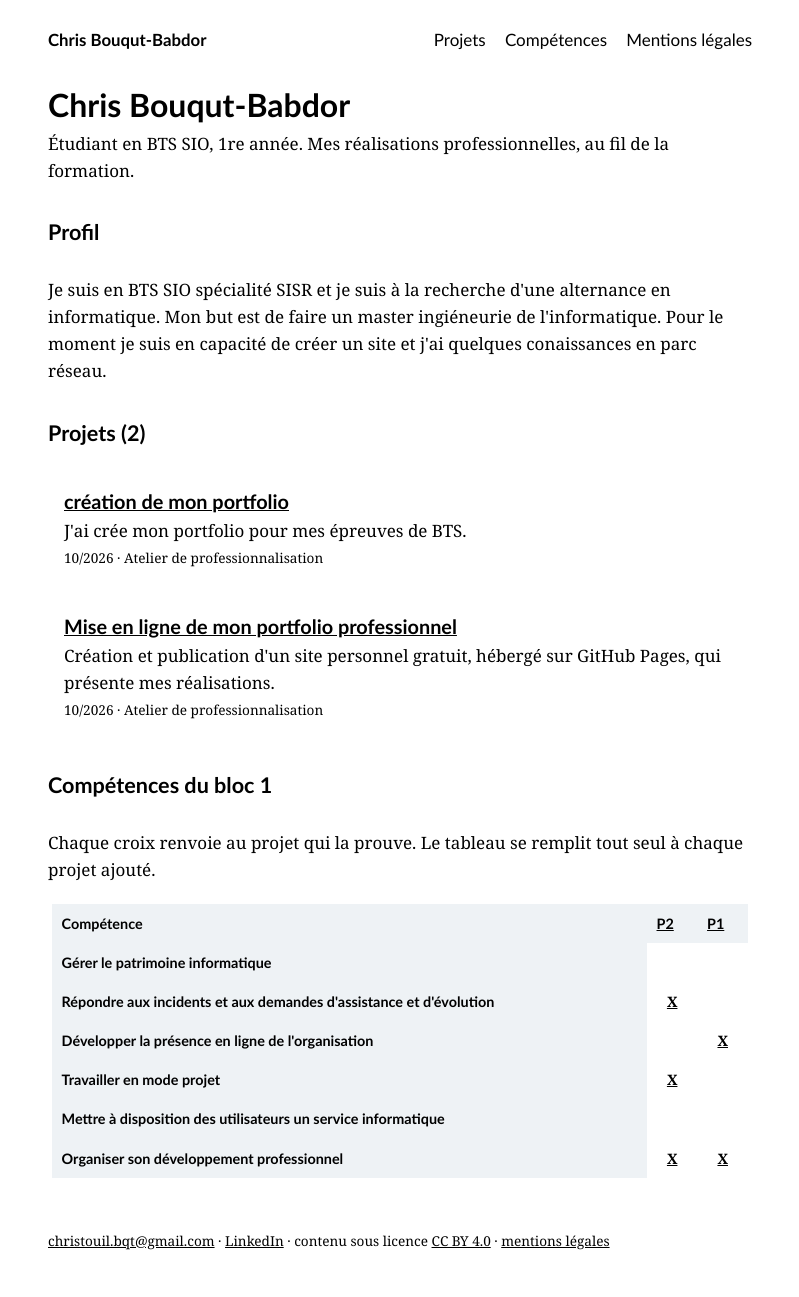
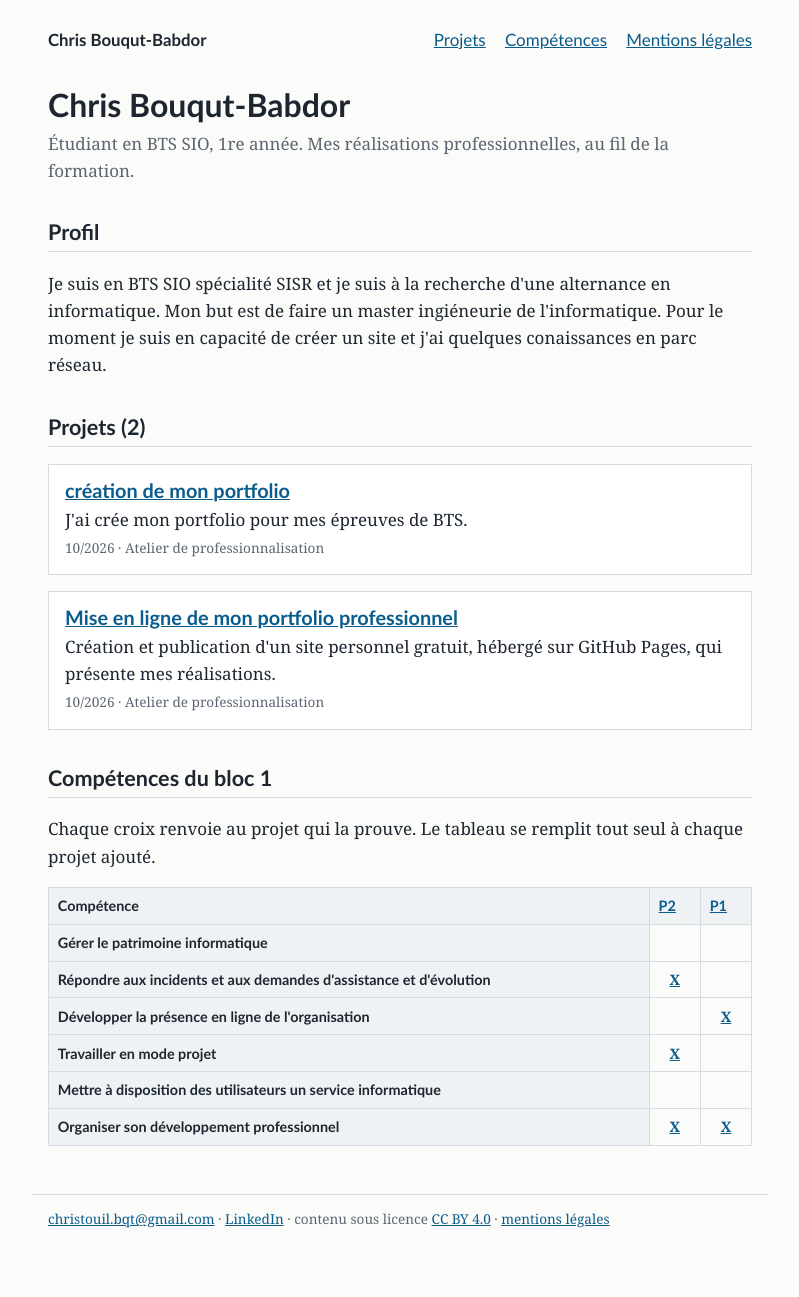
Before and after one commit to Chris-bqt/portfolio, a Jekyll site: the page built from index.html, in a window 1280 px wide. Shown: the whole page, without its empty margins (240-1039 px from the left). Built offline with Jekyll 4.4.1, drawn with Linux system fonts in a browser that asks for light colours; after the commit the page ends 1276 px from its top, so only the background shows below that.

Commit message:
Adjust font sizes for better mobile responsiveness
Updated font sizes for body and h1 in media queries for better responsiveness.

````diff
--- a/css/style.css
+++ b/css/style.css
@@ -1,427 +1,45 @@
-```css
-/* Mise en forme du portfolio.
-   Changez la couleur --accent pour donner
+/* Mise en forme du portfolio. Changez la couleur --accent pour donner
    votre teinte au site ; le reste suit. */
-
 :root {
   --encre: #1d2630;
   --accent: #0a5c8c;
   --fond: #fbfbf9;
   --trait: #d5dbe1;
   --doux: #5b6672;
-  --survol: #e8f2f7;
 }
-
-* {
-  box-sizing: border-box;
-}
-
-html {
-  scroll-behavior: smooth;
-}
-
+* { box-sizing: border-box; }
 body {
   margin: 0;
   background: var(--fond);
   color: var(--encre);
   font: 17px/1.6 Georgia, "Times New Roman", serif;
-  animation: apparition 0.8s ease-out both;
 }
-
-header,
-main,
-footer {
-  max-width: 46rem;
-  margin: 0 auto;
-  padding: 0 1rem;
+header, main, footer { max-width: 46rem; margin: 0 auto; padding: 0 1rem; }
+header { padding-top: 1.6rem; display: flex; flex-wrap: wrap; justify-content: space-between; align-items: baseline; gap: .5rem 1.5rem; }
+.site { margin: 0; font: bold 1.05rem Calibri, Arial, sans-serif; }
+.site a { color: var(--encre); text-decoration: none; }
+nav ul { list-style: none; padding: 0; margin: 0; display: flex; flex-wrap: wrap; gap: .3rem 1.2rem; font-family: Calibri, Arial, sans-serif; }
+h1, h2, h3 { font-family: Calibri, Arial, sans-serif; line-height: 1.25; }
+h1 { font-size: 2rem; margin: 2rem 0 0; }
+h2 { font-size: 1.35rem; margin-top: 2.2rem; border-bottom: 1px solid var(--trait); padding-bottom: .3rem; }
+a { color: var(--accent); }
+a:focus-visible { outline: 3px solid var(--accent); outline-offset: 2px; }
+.sous-titre, .meta { color: var(--doux); margin: .3rem 0 0; }
+.meta { font-size: .85rem; }
+.carte { border: 1px solid var(--trait); background: #fff; padding: .8rem 1rem; margin: 1rem 0; }
+.carte h3 { margin: 0 0 .2rem; }
+.carte p { margin: .2rem 0; }
+.comp-liste { font-size: .9rem; }
+.comp { display: inline-block; border: 1px solid var(--trait); padding: 0 .4rem; margin: .15rem .3rem .15rem 0; background: #fff; }
+.defile { overflow-x: auto; }
+table { border-collapse: collapse; width: 100%; font-size: .9rem; }
+th, td { border: 1px solid var(--trait); padding: .4rem .55rem; text-align: left; vertical-align: top; }
+th { background: #eef2f5; font-family: Calibri, Arial, sans-serif; }
+td.case { text-align: center; font-weight: bold; min-width: 2.4rem; }
+img { max-width: 100%; height: auto; border: 1px solid var(--trait); }
+code { font-size: .9em; background: #eef2f5; padding: 0 .25rem; }
+footer { margin-top: 3rem; padding-bottom: 2rem; font-size: .85rem; color: var(--doux); border-top: 1px solid var(--trait); }
+@media (max-width: 520px) {
+  body { font-size: 16px; }
+  h1 { font-size: 1.6rem; }
 }
-
-header {
-  padding-top: 1.6rem;
-  display: flex;
-  flex-wrap: wrap;
-  justify-content: space-between;
-  align-items: baseline;
-  gap: .5rem 1.5rem;
-  animation: descente 0.7s ease-out both;
-}
-
-.site {
-  margin: 0;
-  font: bold 1.05rem Calibri, Arial, sans-serif;
-}
-
-.site a {
-  color: var(--encre);
-  text-decoration: none;
-  transition: color .25s ease;
-}
-
-.site a:hover {
-  color: var(--accent);
-}
-
-nav ul {
-  list-style: none;
-  padding: 0;
-  margin: 0;
-  display: flex;
-  flex-wrap: wrap;
-  gap: .3rem 1.2rem;
-  font-family: Calibri, Arial, sans-serif;
-}
-
-nav a {
-  position: relative;
-  color: var(--encre);
-  text-decoration: none;
-  transition:
-    color .25s ease,
-    background-color .25s ease;
-}
-
-/* Changement de couleur des liens */
-nav a:hover {
-  color: var(--accent);
-}
-
-/* Soulignement animé */
-nav a::after {
-  content: "";
-  position: absolute;
-  left: 0;
-  bottom: -3px;
-  width: 100%;
-  height: 2px;
-  background: var(--accent);
-  transform: scaleX(0);
-  transform-origin: right;
-  transition: transform .3s ease;
-}
-
-nav a:hover::after,
-nav a:focus-visible::after {
-  transform: scaleX(1);
-  transform-origin: left;
-}
-
-/* Couleur lorsque le lien reçoit le focus */
-nav a:focus-visible {
-  color: var(--accent);
-  outline: 3px solid var(--accent);
-  outline-offset: 4px;
-}
-
-h1,
-h2,
-h3 {
-  font-family: Calibri, Arial, sans-serif;
-  line-height: 1.25;
-}
-
-h1 {
-  font-size: 2rem;
-  margin: 2rem 0 0;
-  animation: glissement-gauche .7s ease-out .15s both;
-}
-
-h2 {
-  font-size: 1.35rem;
-  margin-top: 2.2rem;
-  border-bottom: 1px solid var(--trait);
-  padding-bottom: .3rem;
-}
-
-h2::after {
-  content: "";
-  display: block;
-  width: 0;
-  height: 2px;
-  background: var(--accent);
-  margin-top: .3rem;
-  transition: width .4s ease;
-}
-
-h2:hover::after {
-  width: 3rem;
-}
-
-a {
-  color: var(--accent);
-  transition: color .2s ease;
-}
-
-a:hover {
-  color: #073f60;
-}
-
-a:focus-visible {
-  outline: 3px solid var(--accent);
-  outline-offset: 2px;
-}
-
-.sous-titre,
-.meta {
-  color: var(--doux);
-  margin: .3rem 0 0;
-}
-
-.meta {
-  font-size: .85rem;
-}
-
-/* =========================
-   CARTES
-   ========================= */
-
-.carte {
-  border: 1px solid var(--trait);
-  background: #fff;
-  padding: .8rem 1rem;
-  margin: 1rem 0;
-
-  transition:
-    transform .25s ease,
-    box-shadow .25s ease,
-    border-color .25s ease;
-}
-
-.carte:hover {
-  transform: translateY(-4px);
-  border-color: var(--accent);
-  box-shadow: 0 8px 20px rgba(29, 38, 48, .08);
-}
-
-.carte h3 {
-  margin: 0 0 .2rem;
-}
-
-.carte p {
-  margin: .2rem 0;
-}
-
-/* Apparition progressive des cartes */
-.carte:nth-child(1) {
-  animation: apparition .6s ease-out .1s both;
-}
-
-.carte:nth-child(2) {
-  animation: apparition .6s ease-out .2s both;
-}
-
-.carte:nth-child(3) {
-  animation: apparition .6s ease-out .3s both;
-}
-
-/* =========================
-   COMPÉTENCES
-   ========================= */
-
-.comp-liste {
-  font-size: .9rem;
-}
-
-.comp {
-  display: inline-block;
-  border: 1px solid var(--trait);
-  padding: 0 .4rem;
-  margin: .15rem .3rem .15rem 0;
-  background: #fff;
-
-  transition:
-    transform .2s ease,
-    background-color .2s ease,
-    color .2s ease,
-    border-color .2s ease;
-}
-
-.comp:hover {
-  transform: translateY(-2px);
-  background: var(--accent);
-  border-color: var(--accent);
-  color: #fff;
-}
-
-/* =========================
-   TABLEAU
-   ========================= */
-
-.defile {
-  overflow-x: auto;
-  padding: 4px;
-}
-
-/* Les traits sont conservés sur toutes les cases */
-table {
-  border-collapse: collapse;
-  border: 1px solid var(--trait);
-  width: 100%;
-  font-size: .9rem;
-}
-
-th,
-td {
-  border: 1px solid var(--trait);
-  padding: .5rem .6rem;
-  text-align: left;
-  vertical-align: top;
-
-  /* Animation des cases */
-  transition:
-    transform .2s ease,
-    background-color .2s ease,
-    border-color .2s ease,
-    box-shadow .2s ease;
-}
-
-th {
-  background: #eef2f5;
-  font-family: Calibri, Arial, sans-serif;
-}
-
-/* Les cases se soulèvent */
-tbody td:hover {
-  transform: translateY(-4px);
-  background: var(--survol);
-  border-color: var(--accent);
-  box-shadow: 0 5px 10px rgba(29, 38, 48, .12);
-}
-
-/* Les lignes restent également légèrement réactives */
-tbody tr {
-  transition: background-color .2s ease;
-}
-
-tbody tr:hover {
-  background: rgba(232, 242, 247, .35);
-}
-
-/* Cases centrées */
-td.case {
-  text-align: center;
-  font-weight: bold;
-  min-width: 2.4rem;
-}
-
-/* Effet accentué pour les cases "case" */
-td.case:hover {
-  background: var(--accent);
-  color: #fff;
-  border-color: var(--accent);
-  transform: translateY(-5px);
-}
-
-/* =========================
-   IMAGES
-   ========================= */
-
-img {
-  max-width: 100%;
-  height: auto;
-  border: 1px solid var(--trait);
-
-  transition:
-    transform .3s ease,
-    box-shadow .3s ease;
-}
-
-img:hover {
-  transform: scale(1.015);
-  box-shadow: 0 8px 20px rgba(29, 38, 48, .12);
-}
-
-/* =========================
-   CODE
-   ========================= */
-
-code {
-  font-size: .9em;
-  background: #eef2f5;
-  padding: 0 .25rem;
-}
-
-/* =========================
-   FOOTER
-   ========================= */
-
-footer {
-  margin-top: 3rem;
-  padding-bottom: 2rem;
-  font-size: .85rem;
-  color: var(--doux);
-  border-top: 1px solid var(--trait);
-}
-
-/* =========================
-   ANIMATIONS
-   ========================= */
-
-@keyframes apparition {
-  from {
-    opacity: 0;
-  }
-
-  to {
-    opacity: 1;
-  }
-}
-
-@keyframes descente {
-  from {
-    opacity: 0;
-    transform: translateY(-15px);
-  }
-
-  to {
-    opacity: 1;
-    transform: translateY(0);
-  }
-}
-
-@keyframes glissement-gauche {
-  from {
-    opacity: 0;
-    transform: translateX(-20px);
-  }
-
-  to {
-    opacity: 1;
-    transform: translateX(0);
-  }
-}
-
-/* =========================
-   MOBILE
-   ========================= */
-
-@media (max-width: 520px) {
-  body {
-    font-size: 16px;
-  }
-
-  h1 {
-    font-size: 1.6rem;
-  }
-
-  /* Évite un déplacement trop important
-     sur les petits écrans */
-  tbody td:hover {
-    transform: translateY(-2px);
-  }
-}
-
-/* =========================
-   ACCESSIBILITÉ
-   ========================= */
-
-@media (prefers-reduced-motion: reduce) {
-  *,
-  *::before,
-  *::after {
-    animation-duration: 0.01ms !important;
-    animation-iteration-count: 1 !important;
-    transition-duration: 0.01ms !important;
-    scroll-behavior: auto !important;
-  }
-}
-```
````
